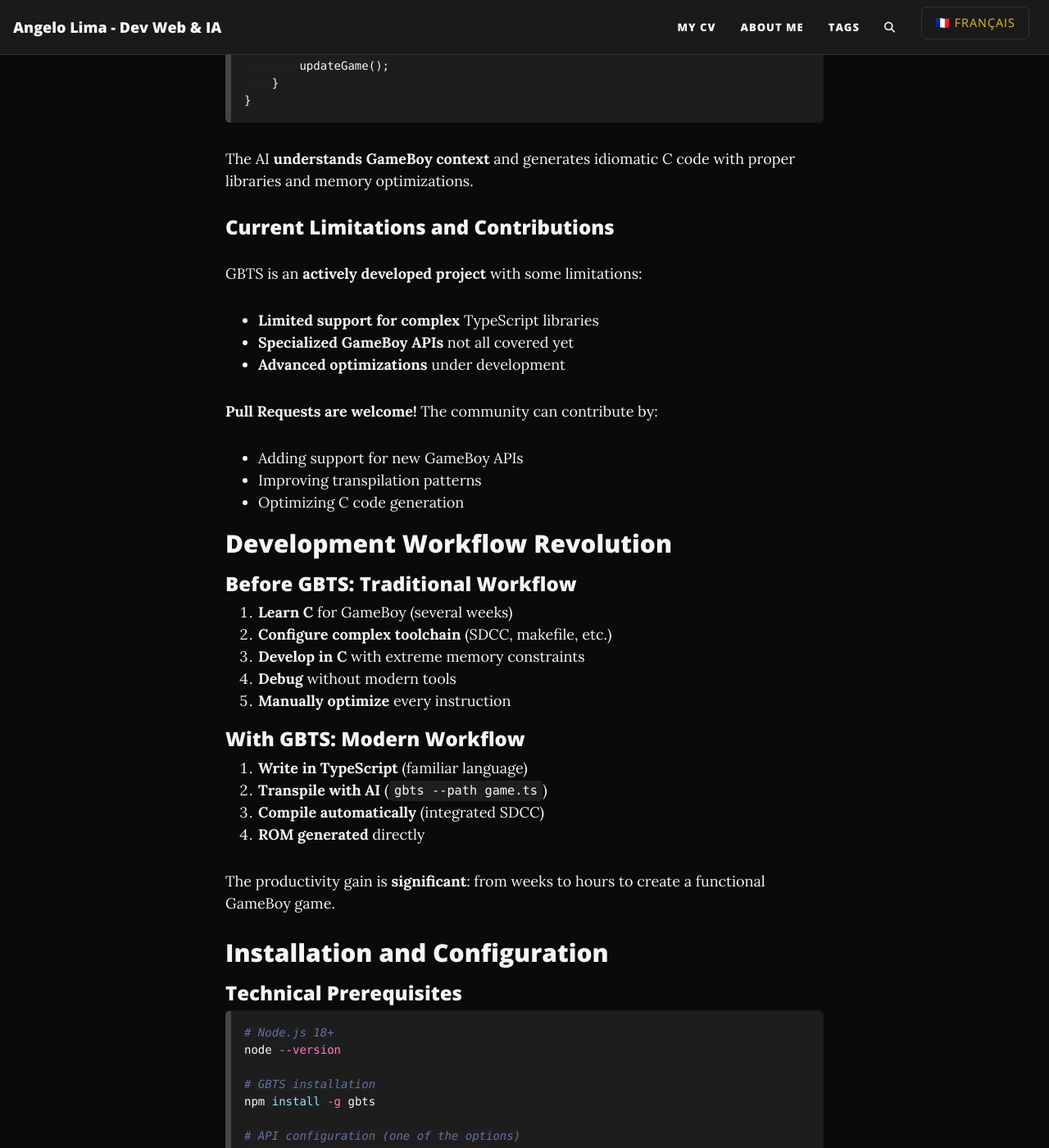
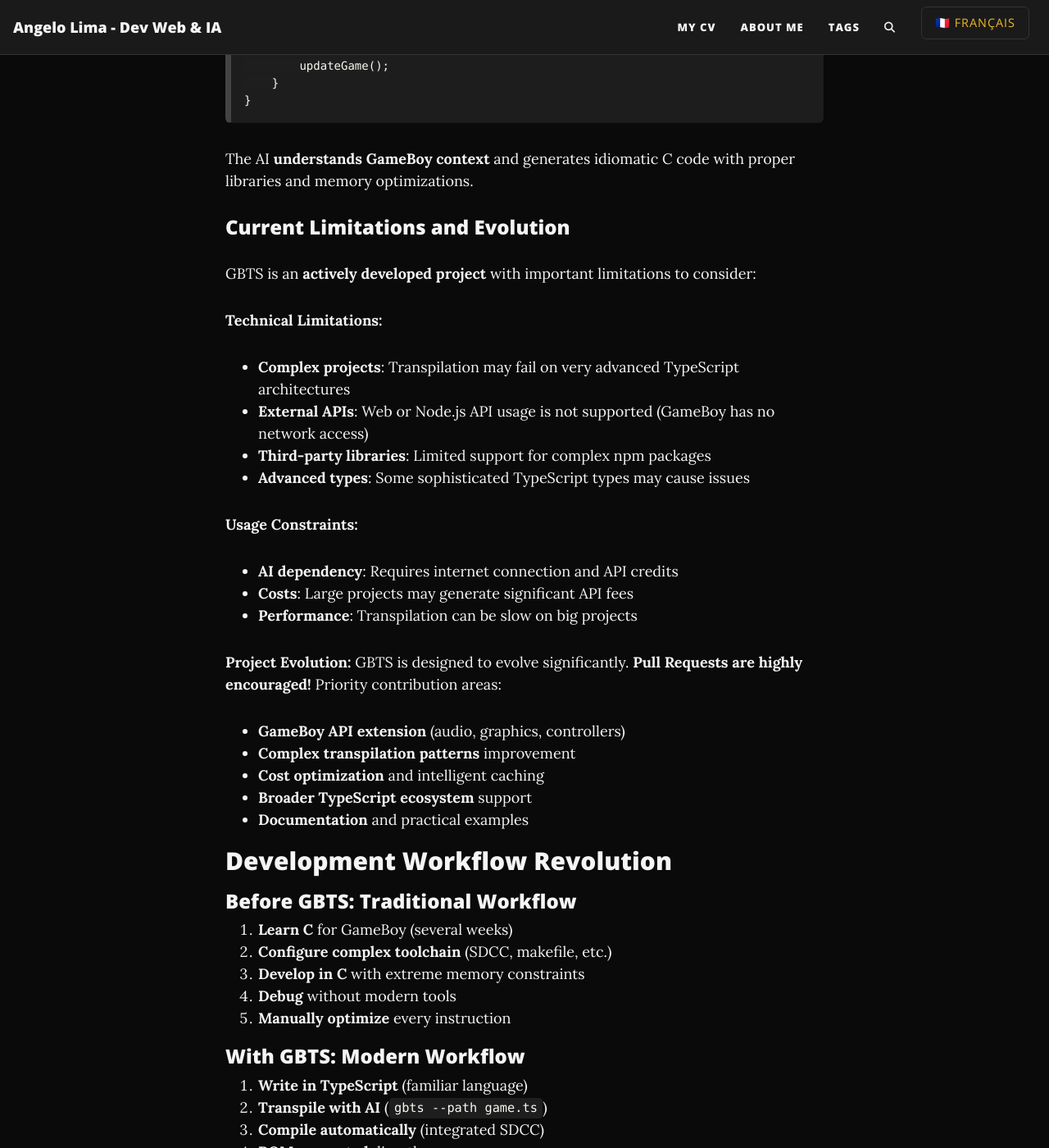
Before and after one commit to Lingelo/angelo-lima.github.io, a Jekyll site: the page built from _posts/2025-08-30-gbts-typescript-gameboy-development-en.md, in a window 1280 px wide and 1400 px high, scrolled down 3871 px. Shown: the whole window at 82% size. Built offline with Jekyll 4.4.1, drawn with Linux system fonts in a browser that asks for light colours; comment, search, counter and statistics services are not loaded.

Commit message:
update: enhance GBTS articles with detailed limitations and contribution guidelines
Improve transparency by detailing technical limitations, usage constraints, and API dependencies. Strengthen call for community contributions with specific priority areas.

🤖 Generated with [Claude Code](https://claude.ai/code)

Co-Authored-By: Claude <noreply@anthropic.com>

```diff
--- a/_posts/2025-08-30-gbts-typescript-gameboy-development-en.md
+++ b/_posts/2025-08-30-gbts-typescript-gameboy-development-en.md
@@ -139,18 +139,29 @@ void main(void) {
 
 The AI **understands GameBoy context** and generates idiomatic C code with proper libraries and memory optimizations.
 
-### Current Limitations and Contributions
+### Current Limitations and Evolution
 
-GBTS is an **actively developed project** with some limitations:
+GBTS is an **actively developed project** with important limitations to consider:
 
-- **Limited support for complex** TypeScript libraries
-- **Specialized GameBoy APIs** not all covered yet
-- **Advanced optimizations** under development
+**Technical Limitations:**
+- **Complex projects**: Transpilation may fail on very advanced TypeScript architectures
+- **External APIs**: Web or Node.js API usage is not supported (GameBoy has no network access)
+- **Third-party libraries**: Limited support for complex npm packages
+- **Advanced types**: Some sophisticated TypeScript types may cause issues
 
-**Pull Requests are welcome!** The community can contribute by:
-- Adding support for new GameBoy APIs
-- Improving transpilation patterns
-- Optimizing C code generation
+**Usage Constraints:**
+- **AI dependency**: Requires internet connection and API credits
+- **Costs**: Large projects may generate significant API fees
+- **Performance**: Transpilation can be slow on big projects
+
+**Project Evolution:**
+GBTS is designed to evolve significantly. **Pull Requests are highly encouraged!** Priority contribution areas:
+
+- **GameBoy API extension** (audio, graphics, controllers)
+- **Complex transpilation patterns** improvement
+- **Cost optimization** and intelligent caching
+- **Broader TypeScript ecosystem** support
+- **Documentation** and practical examples
 
 ## Development Workflow Revolution
 
```
Also changed, not shown: _posts/2025-08-30-gbts-typescript-gameboy-development-fr.md (+20 -9 lines).
